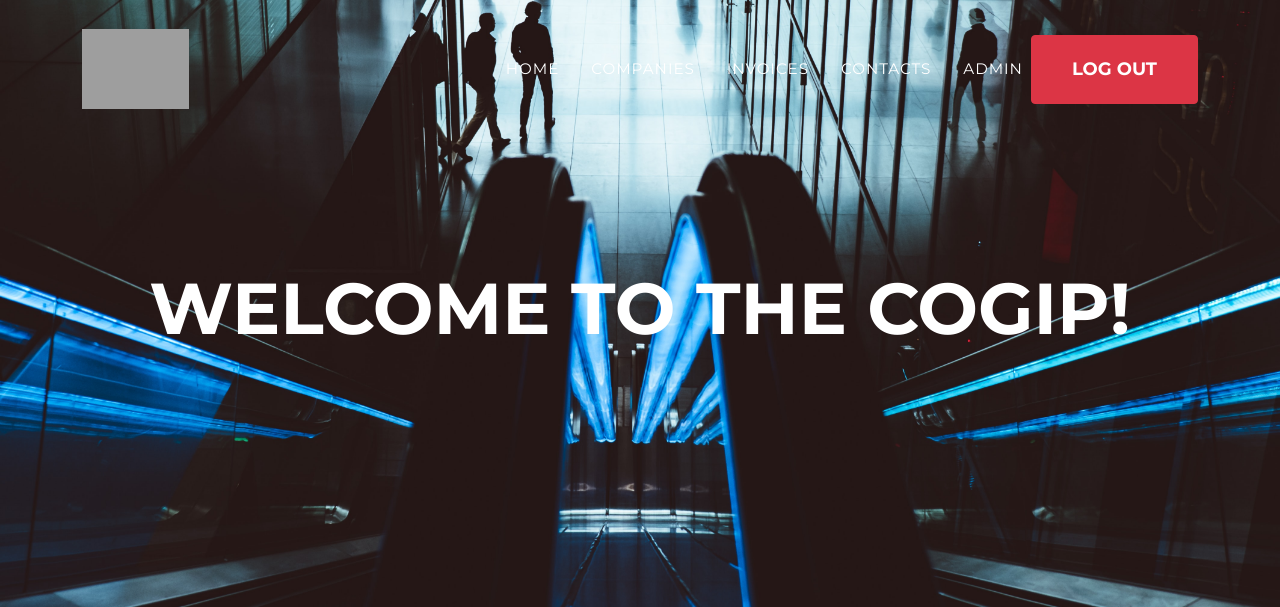
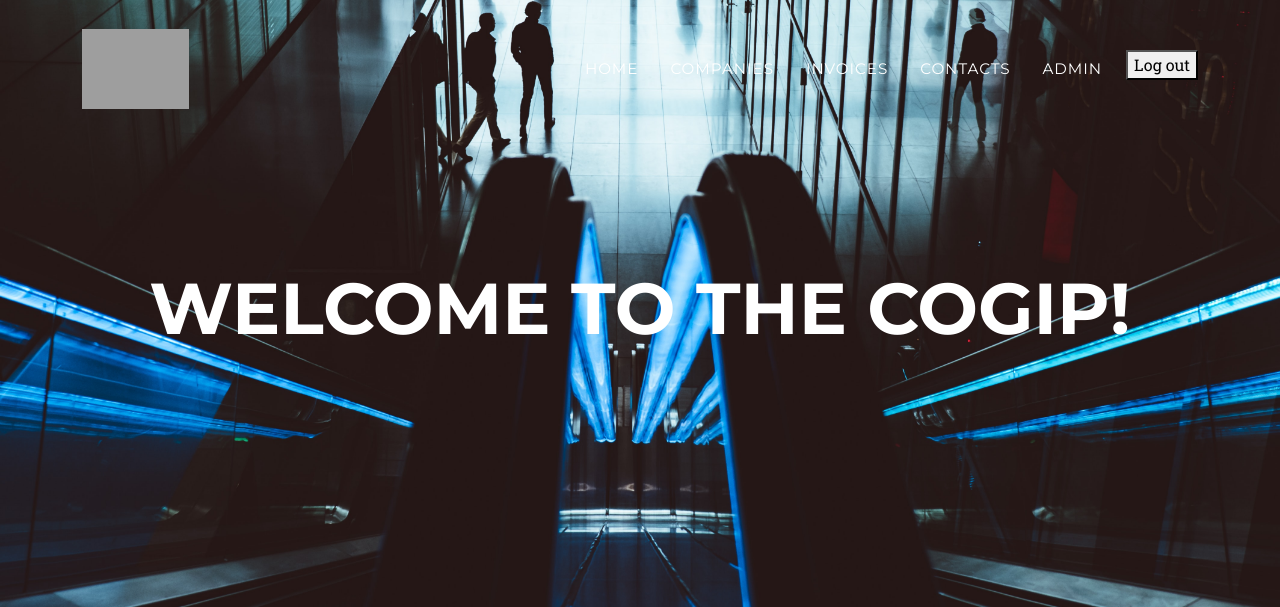
Before and after one commit to Williamson911/COGIP-app, a PHP site: template docker-environment/src/View/admin.php in a window 1280 px wide. Shown: the top 607 px of the page. Run offline with PHP 8.4, Linux system fonts and the light colour scheme; the template is opened without the code that fills it, so the values that code supplies are empty; the visitor is signed in with stand-in values (Sample User, id 1); some libraries are stand-ins or nearby versions; some web fonts are replaced; grey boxes are pictures that could not be loaded.

Commit message:
header admin

```diff
--- a/docker-environment/src/View/includes/headerAdmin.php
+++ b/docker-environment/src/View/includes/headerAdmin.php
@@ -37,13 +37,13 @@
             <li class="nav-item"><a class="nav-link" href="/index.php?page=invoices">Invoices</a></li>
             <li class="nav-item"><a class="nav-link" href="/index.php?page=contacts">Contacts</a></li>
             <li class="nav-item"><a class="nav-link" href="/index.php?page=moderation">Admin</a></li>
+                        <li>
+                            <form action="" method="POST">
+                                <button type="submit" name="deconnexion">Log out</button>
+                            </form>
+                        </li>
+
                     </ul>
-                        <div class="text-center">
-                <form action="" method="POST">
-                    <button class="btn btn-danger btn-xl text-uppercase" type="submit" name="deconnexion">Log out</button>
-                </form>
-                        </div>
-
                 </div>
             </div>
         </nav>
```
